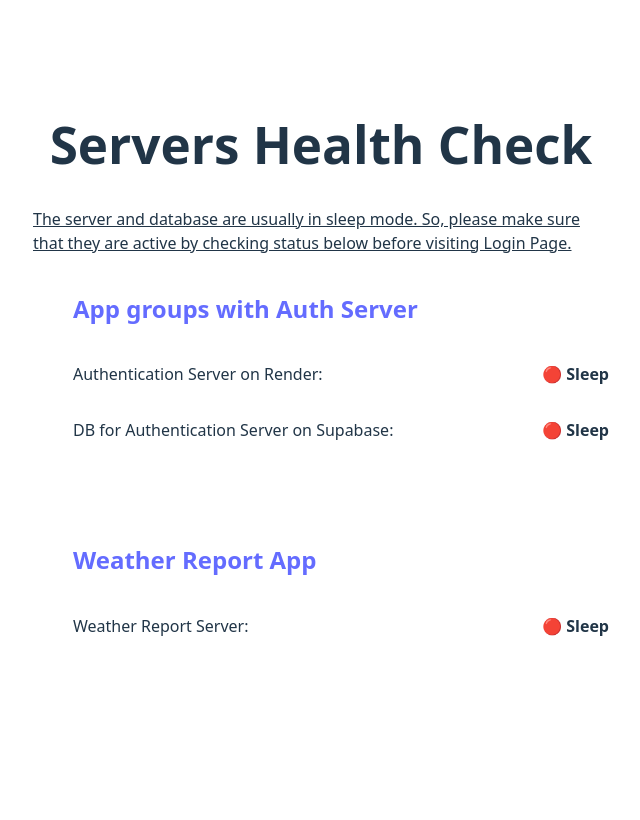
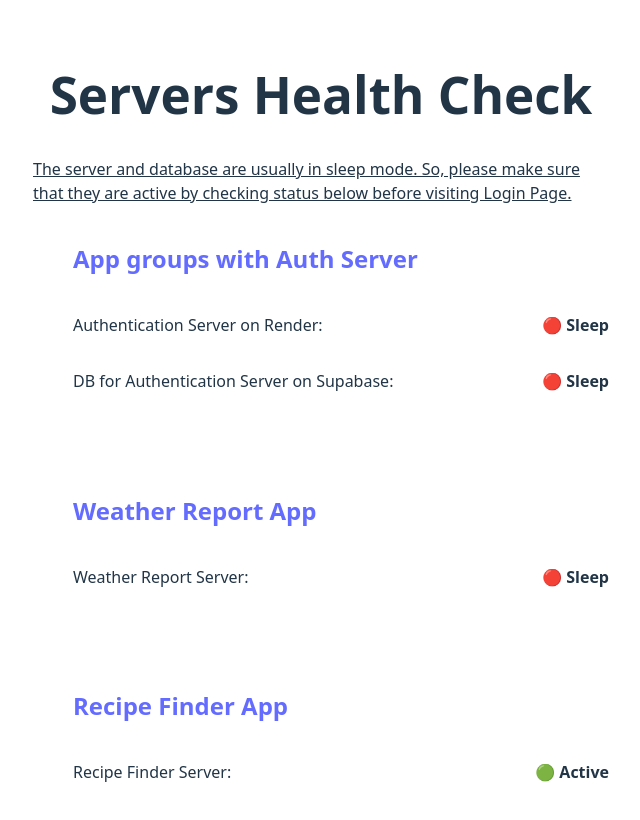
Before and after one commit to kappasan21/server-health-check, a React (Vite) app: page / in a window 1280 px wide. Shown: the top 820 px of the page, without its empty margins (319-959 px from the left). Built offline with nearby package versions, Linux system fonts and the light colour scheme; no server answers.

Commit message:
Update App.jsx
Added Recipe Finder App Link

```diff
--- a/src/App.jsx
+++ b/src/App.jsx
@@ -8,6 +8,7 @@
 // const authURL = 'http://localhost:3111';
 const authURL = "https://auth-server-g01-0-9.onrender.com";
 const weatherClientURL = "https://weather-report-api-client.netlify.app";
+const recipeFinderURL = "https://iridescent-chebakia-845fb8.netlify.app";
 
 
 function App() {
@@ -55,6 +56,13 @@
           <p className="current-status">{weatherServerStatus ? '🟢 Active' : '🔴 Sleep'}</p>
         </li>
       </ul>
+      <ul>
+        <a href={recipeFinderURL} target="_blank"><h2 className="app-title">Recipe Finder App</h2></a>
+        <li>
+          <p>Recipe Finder Server: </p>
+          <p className="current-status">🟢 Active</p>
+        </li>
+      </ul>
 
       {/* <a id="link-to-login" href={authURL + '/login'} target="_blank">To Login Page</a> */}
     </div >
```
